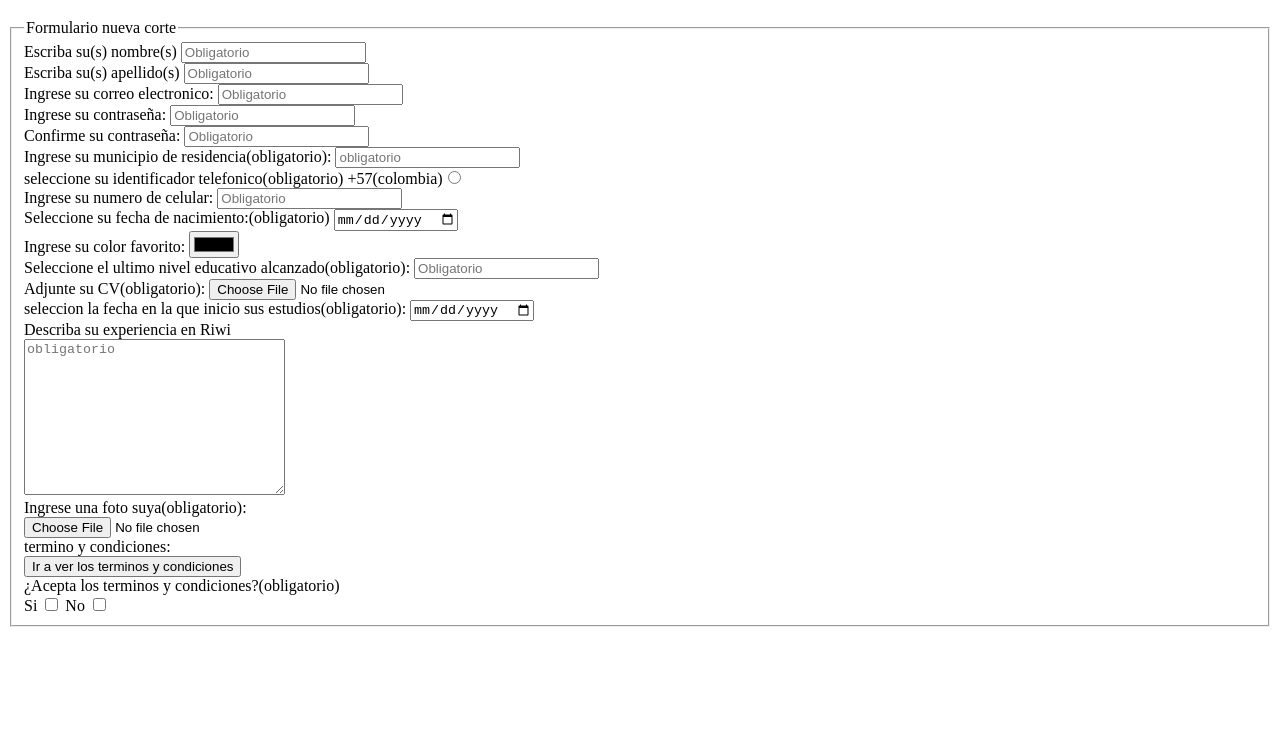
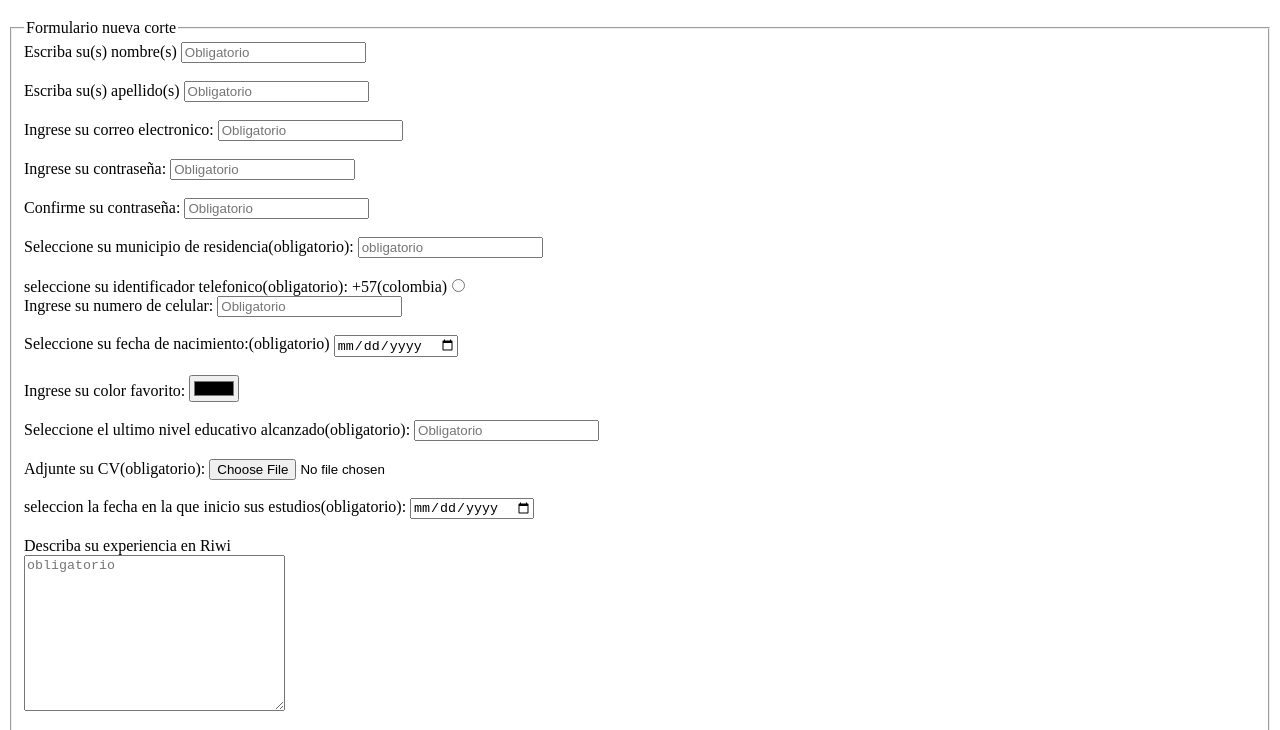
Before and after one commit to The-G-Man-Half-Life/proyecto_riwi, a plain HTML site: page Carpeta_HTML/06_ejercicio/index.html in a window 1280 px wide. Shown: the part 61-791 px from the top of the page. Drawn offline with Linux system fonts and the light colour scheme.

Commit message:
finalizacion ejercicio

```diff
--- a/Carpeta_HTML/06_ejercicio/index.html
+++ b/Carpeta_HTML/06_ejercicio/index.html
@@ -14,30 +14,34 @@
             <article>
                 <fieldset>
                     <legend>Formulario nueva corte</legend>
-                    <form action="#" method="post" enctype="multipart/form-data">
+                    <form action="#" method="post" enctype="multipart/form-data" required>
                             <div clase="Nombre">
                                 <label for="nombre">Escriba su(s) nombre(s)</label>
                                 <input type="text" name="nombre" id="nombre" placeholder="Obligatorio">
                             </div>
-
+                            <br>
                             <div clase="Apellido">
                                 <label for="apellido">Escriba su(s) apellido(s)</label>
                                 <input type="text" name="apellido" id="apellido" placeholder="Obligatorio">
                             </div>
+                            <br>
                             <div clase="Correo electronico">
                                 <label for="email">Ingrese su correo electronico:</label>
                                 <input type="email" name="email" id="email" placeholder="Obligatorio">
                             </div>
+                            <br>
                             <div clase="Contraseña">
                                 <label for="contraseña">Ingrese su contraseña:</label>
                                 <input type="text" name="contraseña" id="contraseña" placeholder="Obligatorio">
                             </div>
+                            <br>
                             <div clase="Confirmacion contraseña">
                                 <label for="contraseña_c">Confirme su contraseña:</label>
                                 <input type="text" name="contraseña_c" id="contraseña_c" placeholder="Obligatorio">
                             </div>
+                            <br>
                             <div clase="municipio de residencia">
-                                <label for="municipio">Ingrese su municipio de residencia(obligatorio):</label>
+                                <label for="municipio">Seleccione su municipio de residencia(obligatorio):</label>
                                 <input list="municipio" placeholder="obligatorio" >
                                     <datalist id="municipio">
                                         <option disabled selected></option>
@@ -166,21 +170,25 @@
                                         <option value="Zaragoza">Zaragoza</option>
                                     </datalist>
                             </div>
+                            <br>
                             <div clase="celular">
-                                <label for="identificador_telefonico">seleccione su identificador telefonico(obligatorio)</label>
+                                <label for="identificador_telefonico">seleccione su identificador telefonico(obligatorio): </label>
                                 <span>+57(colombia)<input type="Radio" name="identificador_telefonico" id="identificador_telefonico" ></span>
                                 <br>
                                 <label for="celular">Ingrese su numero de celular:</label>
                                 <input type="number"name="celular" id="celular" placeholder="Obligatorio">
                             </div>
+                            <br>
                             <div clase="Fecha de nacimiento">
                                 <label for="f_nacimiento"> Seleccione su fecha de nacimiento:(obligatorio)</label>
                                 <input type="date" name="f_nacimiento" id="f_nacimiento" >
                             </div>
+                            <br>
                             <div clase="Color favorito">
                                 <label for="color">Ingrese su color favorito:</label>
                                 <input type="color" name="color" id="color" placeholder="Obligatorio">
                             </div>
+                            <br>
                             <div clase="Nivel educativo">
                                 <label for="n_educacion">Seleccione el ultimo nivel educativo alcanzado(obligatorio):</label>
                                 <input list="n_educacion" placeholder="Obligatorio">
@@ -202,38 +210,41 @@
                                     <option value="Otras">Otro</option>
                                 </datalist>
                             </div>
+                            <br>
                             <div clase="Adjuntar CV">
                                 <label for="cv">Adjunte su CV(obligatorio): </label>
                                 <input type="file" >
                             </div>
-                            </div>
+                            <br>
                             <div clase="Fecha inicio estudios">
                                 <label for="f_i_e">seleccion la fecha en la que inicio sus estudios(obligatorio):</label>
                                 <input type="date" placeholder="Obligatorio">
                             </div>
+                            <br>
                             <div clase="Descripcion de experiencia">
                                 <label for="d_e"> Describa su experiencia en Riwi</label>
                                 <br>
                                 <textarea name="d_e" id="d_e" cols="30" rows="10" placeholder="obligatorio"></textarea>
                             </div>
+                            <br>
                             <div clase="Foto de perfil">
                                 <label for="foto_perfil">Ingrese una foto suya(obligatorio):</label>
                                 <br>
                                 <input type="file">
                             </div>
+                            <br>
                             <div clase="terminos y condiciones">
                                 <span>termino y condiciones:</span><br>
-                                <a href="./src/pages/termino_condiciones.html"><button >Ir a ver los terminos y condiciones</button></a>
+                                <a href="../../Carpeta_HTML/06_ejercicio/src/pages/termino_condiciones.html" target="_blank">Ir a ver los terminos y condiciones</a>
                                 <br>
-                                <label for="">¿Acepta los terminos y condiciones?(obligatorio)</label><br>
+                                <label for="termino_condiciones">¿Acepta los terminos y condiciones?(obligatorio)</label><br>
 
-                                <span>Si
-                                <input type="checkbox">
+                                <span>
+                                    <input type="checkbox" name="termino_condiciones" id="termino_condiciones">¿Acepta?
                                 </span>
-                                <span>No
-                                    <input type="checkbox">
-                                </span>
-
+                            </div>
+                            <div>
+                                <button type="submit">Enviar informacion</button>
                             </div>
                     </form>
                 </fieldset>
```
Also changed, not shown: Carpeta_HTML/06_ejercicio/src/pages/termino_condiciones.html (+1 -2 lines).
